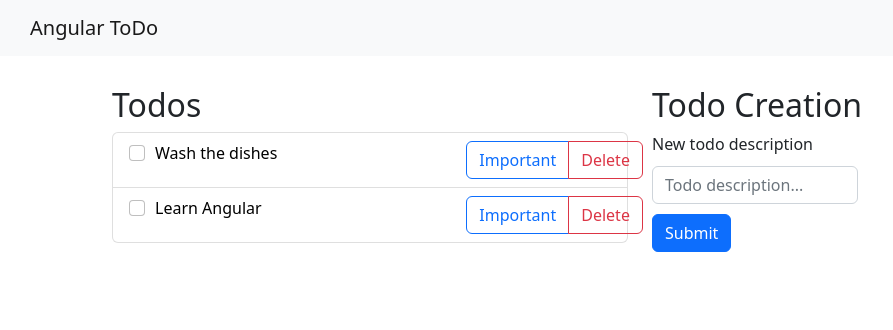
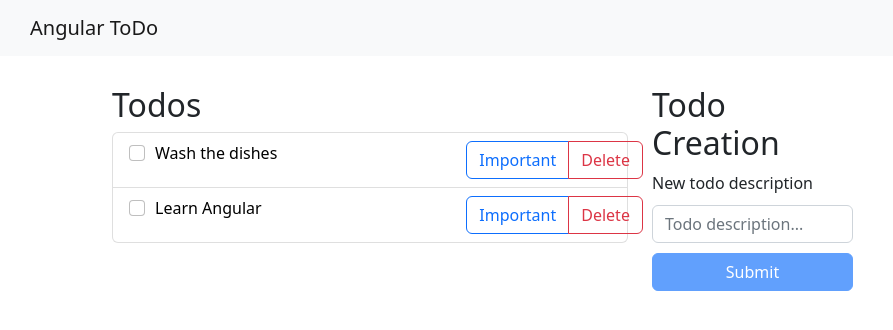
Before and after one commit to Txxxthless/AngularTodoList, an Angular app: page / in a window 1280 px wide. Shown: the top 330 px of the page, without its empty margins (0-893 px from the left). Built offline with nearby package versions, Linux system fonts and the light colour scheme.

Commit message:
Refactored todo creation with reactive forms

```diff
--- a/src/app/app.module.ts
+++ b/src/app/app.module.ts
@@ -8,6 +8,7 @@
 import { TodoComponent } from './todo/todo.component';
 import { TodoCreateComponent } from './todo-create/todo-create.component';
 import { TodoService } from './services/todo.service';
+import { ReactiveFormsModule } from '@angular/forms';
 
 @NgModule({
   declarations: [
@@ -17,7 +18,7 @@
     TodoComponent,
     TodoCreateComponent,
   ],
-  imports: [BrowserModule, AppRoutingModule],
+  imports: [BrowserModule, AppRoutingModule, ReactiveFormsModule],
   providers: [TodoService],
   bootstrap: [AppComponent],
 })
--- a/src/app/todo-create/todo-create.component.html
+++ b/src/app/todo-create/todo-create.component.html
@@ -1,19 +1,28 @@
+<div class="row">
+  <div class="col-5">
     <h2>Todo Creation</h2>
+    <form [formGroup]="creationForm" (ngSubmit)="onSubmit()">
       <div class="form-group">
         <label>New todo description</label>
+        <strong class="text-danger mt-4" *ngIf="creationForm.dirty && description.invalid">
+          Description is required!
+        </strong>
         <input
           type="text"
           class="form-control"
           placeholder="Todo description..."
-    style="width: 40%; margin-top: 10px"
-    #descriptionInput
+          style="width: 100%; margin-top: 10px"
+          [formControl]="creationForm.controls['description']"
         />
       </div>
       <button
         type="submit"
         class="btn btn-primary"
-  style="margin-top: 10px"
-  (click)="onSubmit()"
+        style="margin-top: 10px; width: 100%"
+        [disabled]="description.invalid"
       >
         Submit
       </button>
+    </form>
+  </div>
+</div>
--- a/src/app/todo-create/todo-create.component.ts
+++ b/src/app/todo-create/todo-create.component.ts
@@ -1,6 +1,7 @@
-import { Component, ViewChild, ElementRef } from '@angular/core';
+import { Component } from '@angular/core';
 import { TodoService } from '../services/todo.service';
 import { Todo } from '../models/todo.model';
+import { FormControl, FormGroup, Validators } from '@angular/forms';
 
 @Component({
   selector: 'app-todo-create',
@@ -8,20 +9,21 @@
   styleUrls: ['./todo-create.component.css'],
 })
 export class TodoCreateComponent {
-  todoService: TodoService;
+  creationForm = new FormGroup({
+    description: new FormControl('', [Validators.required]),
+  });
 
-  @ViewChild('descriptionInput') descriptionInputRef: ElementRef;
+  constructor(private todoService: TodoService) {}
 
-  constructor(todoService: TodoService) {
-    this.todoService = todoService;
+  onSubmit() {
+    if (this.description.value.trim()) {
+      this.todoService.addTodo(new Todo(this.description.value));
+      this.description.setValue('');
+      this.description.markAsPristine();
+    }
   }
 
-  onSubmit() {
-    if (this.descriptionInputRef.nativeElement.value) {
-      this.todoService.addTodo(
-        new Todo(this.descriptionInputRef.nativeElement.value)
-      );
-      this.descriptionInputRef.nativeElement.value = '';
-    }
+  get description() {
+    return this.creationForm.get('description');
   }
 }
--- a/src/app/todo-list/todo-list.component.ts
+++ b/src/app/todo-list/todo-list.component.ts
@@ -16,7 +16,6 @@
     this.todoService.todos.subscribe({
       next: (todos) => {
         this.todos = todos;
-        console.log(this.todoService.todos.value);
       },
     });
   }
```
Lines whose indentation alone changed are shown as unchanged.
